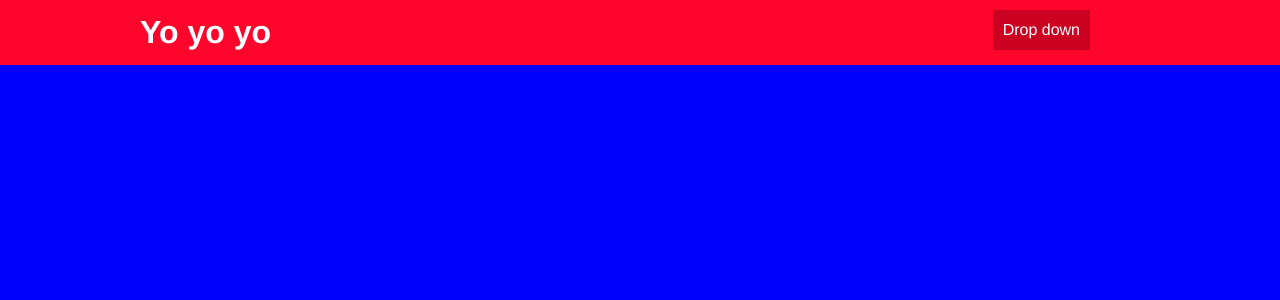
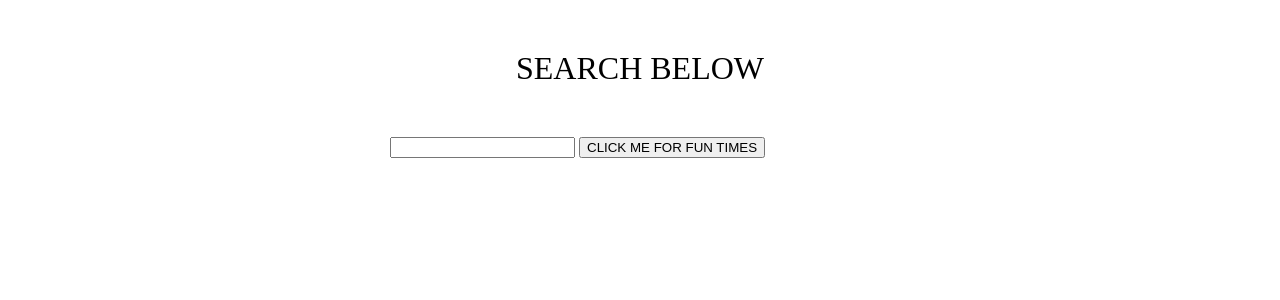
Before and after one commit to anatanson/an.github.io, a PHP site: page /index.html in a window 1280 px wide. Shown: the top 300 px of the page. Run offline with PHP 8.4, Linux system fonts and the light colour scheme; some libraries are stand-ins or nearby versions.

Commit message:
makin it a giphy

```diff
--- /dev/null
+++ b/app.js
@@ -0,0 +1,69 @@
+
+
+//for trying soundcloud :) -->
+
+// SC.initialize({
+//   client_id: 'b67ae3e0a89f0afc33278a1f858d8525'
+// });
+//
+// var getTracks = function () {
+//   return SC.get('/me/tracks', { limit: 1 });
+// };
+//
+// SC.get('/tracks', {
+//   q: 'buskers', license: 'cc-by-sa'
+// }).then(function(tracks) {
+//   console.log(tracks);
+// });
+//
+// //stream track id 293
+// //find all sounds of buskers licensed under 'creative commons share alike'
+// SC.get('/tracks', {
+//   q: 'buskers',
+// }).then(function(tracks) {
+//   console.log(tracks);
+//
+//   SC.stream(tracks(0)).then(function(player){
+//     player.play().then(function(){
+//       console.log('Playback started!');
+//     }).catch(function(e){
+//       console.error('Playback rejected. Try calling play() from a user interaction.', e);
+//     });
+//   });
+// });
+
+
+
+
+var $searchInput = $('.search');
+var $resultWrapper = $('.result');
+var $button = $('.submit');
+
+var search = {
+  giphyData() {
+    return `https://api.giphy.com/v1/gifs/search?q=${this.text}&limit=1&offset=${this.offset}&api_key=dc6zaTOxFJmzC`;
+  },
+  fetch(gif) {
+    $.getJSON(this.giphyData())
+      .success(data => {
+        var results = data.data;
+
+        var url = results[0].images.downsized.url;
+        console.log(results[0]);
+        gif(url);
+      })
+  }
+}
+
+
+function makeGif(src = '//giphy.com/embed/') {
+  return `<img src="${src}" />`;
+}
+
+$button.on('click', e => {
+  var key = e.which || e.keyCode;
+  search.text = $searchInput.val();
+  search.fetch(url => {
+      $resultWrapper.html(makeGif(url));
+});
+});
--- a/index.html
+++ b/index.html
@@ -1,36 +1,39 @@
 <!DOCTYPE html>
 <html lang="en">
 <head>
-  <title>Moi</title>
+  <title>giphy gif</title>
   <meta charset="utf-8">
         <meta http-equiv="x-ua-compatible" content="ie=edge">
-        <title>Feedr @ GA</title>
-        <link rel="stylesheet" href="styles/normalize.css" media="screen" charset="utf-8">
-        <link rel="stylesheet" href="styles/html5bp.css" media="screen" charset="utf-8">
+        <title>my giphy stuff</title>
         <link rel="stylesheet" href="styles/style.css" media="screen" charset="utf-8">
-        <meta name="description" content="">
-        <meta name="viewport" content="width=device-width, initial-scale=1">
 
 </head>
 <body>
   <header>
-          <section class="container">
-            <a href="#"><h1>Yo yo yo</h1></a>
-            <nav>
-              <ul>
-                <li><a href="#">Drop down  <span></span></a>
-                  <ul>
-                      <li><a href="#">hehe</a></li>
-                      <li><a href="#">hi</a></li>
-                      <li><a href="#">hello</a></li>
-                  </ul>
-                </li>
-              </ul>
 
-            </nav>
-           <div class="clearfix"></div>
-          </section>
         </header>
-  <h1>yo yo yo!</h1>
+  <h1 class="title">SEARCH BELOW</h1>
+
+  <div class="input-wrapper empty">
+      <input type="text" class="search" />
+
+      <button class="submit">CLICK ME FOR FUN TIMES</button>
+      </div>
+
+
+  <div class="result">
+
+  </div>
+
+
+</div>
+
+
+  <!--<button class="random">GO AGAIN</button> -->
+  <script src="https://ajax.googleapis.com/ajax/libs/jquery/1.11.3/jquery.min.js"></script>
+<script src="app.js"></script>
+<script src="https://connect.soundcloud.com/sdk/sdk-3.3.0.js"></script>
+
+
 </body>
 </html>
--- a/styles/style.css
+++ b/styles/style.css
@@ -1,117 +1,182 @@
-body {
-  background-color: blue;
-  font-family: helvetica, sans-serif;
+$blue: #2196F3;
+$transition: 300ms ease;
+
+html {
+  box-sizing: border-box;
+  outline: none;
+
+  *, *:before, *:after {
+    box-sizing: inherit;
+
+    &:focus {
+      outline: inherit;
+    }
+  }
 }
 
-.container {
-  max-width: 1000px;
-  margin: 0 auto;
+.title {
+  text-align: center;
+  font-weight: 200;
+  margin-top: 50px;
 }
 
-h1 {
-  font-weight: bold;
+.input-wrapper {
+  position: relative;
+  width: 90%;
+  max-width: 500px;
+  margin: 50px auto 0;
+
+  .query {
+    height: 50px;
+    width: 100%;
+    display: block;
+    padding: 0 25px;
+    border: 1px solid #ccc;
+
+    &:focus {
+      outline: none;
+      border: 1px solid $blue;
+
+      transition: $transition;
     }
 
-h1 span {
-  font-weight: normal;
+    transition: $transition;
   }
 
-/* Header styles */
-header {
-  background-color: #FE052C;
-  position: fixed;
+  .loader {
+    height: 5px;
+    margin: 0;
+    padding: 0;
+    background: white;
+    margin: 0 auto;
+    position: relative;
+
+    &:before {
+      content: '';
+      position: absolute;
       top: 0;
       left: 0;
-  right: 0;
+      background: $blue;
+      width: 0%;
+      height: 5px;
+
+      transition: $transition;
     }
 
-header h1 {
-  color: #FFF;
-  padding: 10px 2%;
-  margin: 0;
-  width: 16%;
-  float: left;
-  padding-left: 0;
+    &.done {
+      &:before {
+        width: 100%;
+      }
+    }
   }
 
-/* Header navigation bar */
-header nav {
-  padding: 10px 2%;
-  width: 76%;
-  float: right;
-  text-align: right;
-  line-height: 30px;
-  margin-top: 0;
-  position: relative;
-  vertical-align: middle;
+  .clear {
+    position: absolute;
+    top: 0;
+    right: 0;
+    height: 50px;
+    width: 30px;
+    opacity: 1;
+
+    &:before {
+      content: '\00d7';
+      color: $blue;
+      position: absolute;
+      top: 0;
+      left: 0;
+      text-align: center;
+      width: 100%;
+      line-height: 50px;
+
+      transition: $transition;
     }
 
-header nav a {
-  display:block;
-	padding:0 10px;
-	color:#FFF;
-	font-size:16px;
-	line-height: 40px;
-	text-decoration:none;
-  transition: 0.2s all;
+    &:hover {
+      &:before {
+        cursor: pointer;
+      }
+    }
   }
 
-header nav a:hover {
-  background-color: #fff;
-  color: #CC0020;
+  &.active {
+    margin-top: -55px;
+
+    .query {
+      height: 30px;
+      margin-top: 0px;
+
+      transition: $transition;
     }
 
-nav ul {
-	padding:0;
-	margin:0;
-  margin-right: 30px;
-	list-style: none;
-	position: relative;
+    .clear {
+      height: 30px;
+
+      &:before {
+        line-height: 30px;
+      }
+    }
   }
 
-nav ul li {
-	display:inline-block;
-	background-color: #CC0020;
-  position: relative;
+  &.empty {
+    .clear {
+      opacity: 0;
+    }
   }
 
-nav ul ul {
-	display: none;
-	position: absolute;
-	top: 40px;
-  right: -30px;
+  transition: $transition;
 }
 
-/* Display Dropdowns on Hover */
-nav ul li:hover > ul {
-	display:inherit;
+.result {
+  width: 100%;
+  max-width: 500px;
+  margin: 0 auto;
+  padding: 5% 25px 0;
+  /* background: #eee; */
+
+  img, p.no-results {
+    width: 100%;
+    max-width: 500px;
+    height: auto;
+    opacity: 1;
+
+    &.hidden {
+      opacity: 0;
+
+      transition: $transition;
     }
 
-/* First Tier Dropdown */
-nav ul ul li {
-	width:170px;
-	float:none;
-	display:list-item;
-	position: relative;
+    transition: $transition;
   }
 
+  p.no-result {
+    font-weight: 200;
 
-.images {
-  display: flex;
-  flex-wrap: wrap;
-  height: 1000px;
+    &.center {
+      text-align: center;
+    }
+  }
 }
 
-.image {
-  flex: 1 1 200px;
-  margin: 3px;
-  background-size: cover;
+.random {
+  width: 90%;
+  max-width: 500px;
+  margin: 50px auto;
+  height: 50px;
+  display: block;
+
+  background: $blue;
+  color: white;
+  border: none;
+
+  opacity: 0;
+
+  &:hover {
+    background: darken($blue, 10%);
   }
 
-.image-results-view {
-  display: none;
+  &.active {
+    opacity: 1;
   }
 
-.btn-default {
-  margin-top: 4em;
+  transition: $transition;
 }
```
Lines whose indentation alone changed are shown as unchanged.
